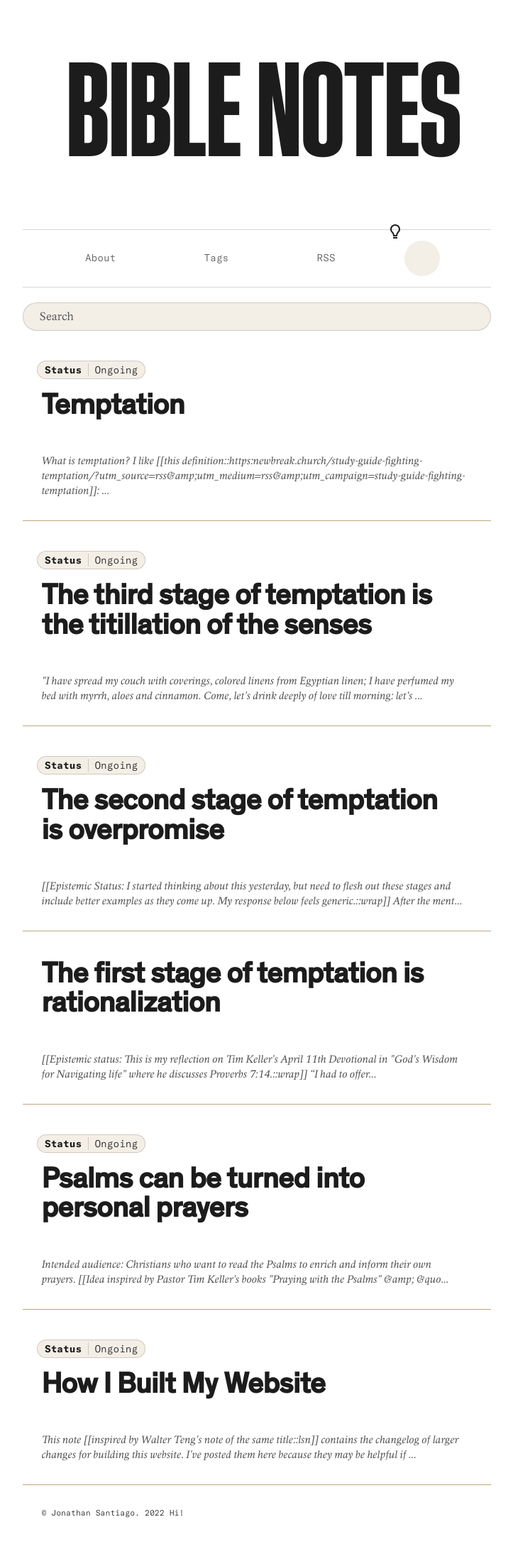
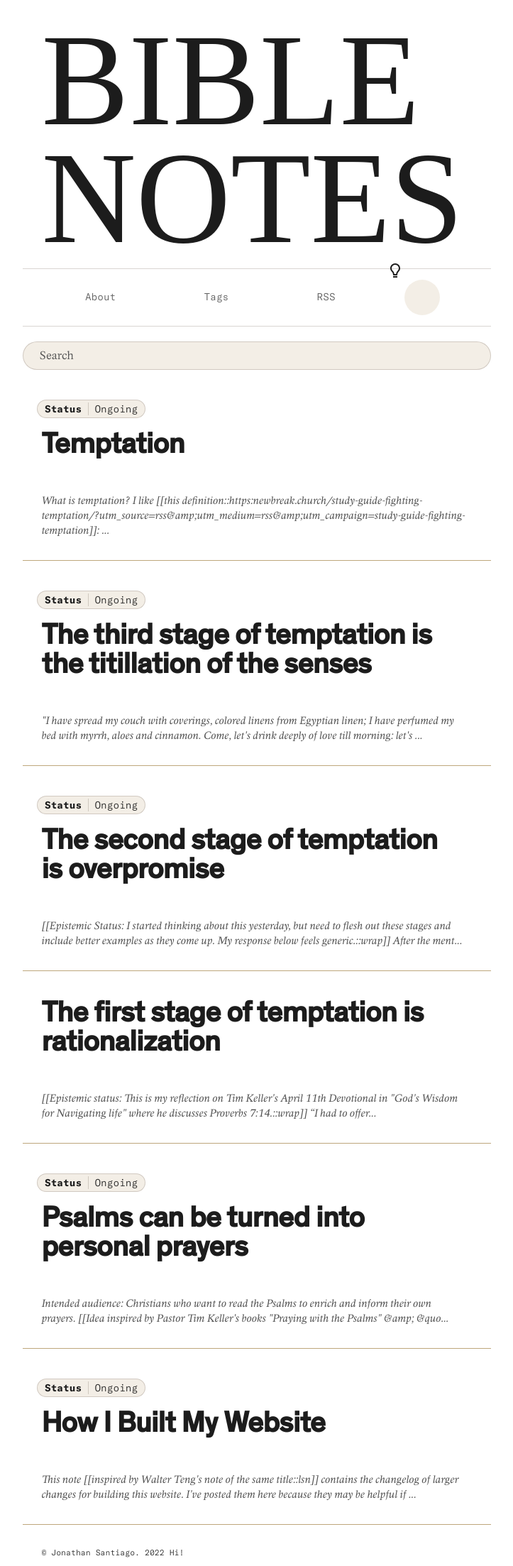
Before and after one commit to jsantiago611/digital-garden-master, a Jekyll site: the page built from index.md, in a window 1280 px wide. Shown: the whole page at 71% size, without its empty margins (278-1001 px from the left). Built offline with Jekyll 4.4.1, drawn with Linux system fonts in a browser that asks for light colours; some web fonts are replaced; before the commit the page ends 2151 px from its top, so only the background shows below that.

Commit message:
header to OGG Display

```diff
--- a/assets/css/Style.css
+++ b/assets/css/Style.css
@@ -1616,8 +1616,9 @@ summary {
     text-decoration: none;
     font-weight: normal;
     font-size: calc(70px + (160 - 70) * ( 100vw - 300px) / (1070 - 300));
-    font-family: "Staff";
+    font-family: "ogg";
     box-shadow: none;
+    line-height: .9;
 }
 
 .avatar {
```
